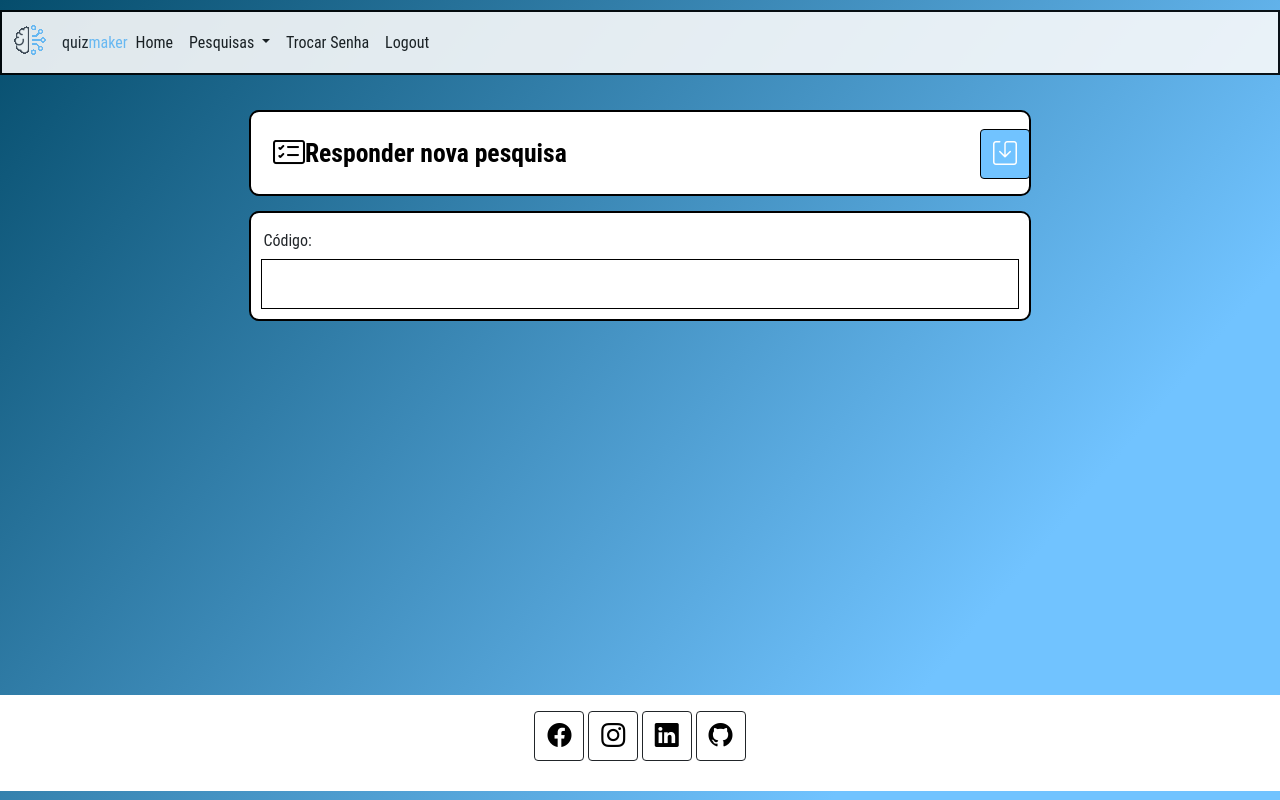
After one commit to Douglaxz/APIClimaTempo, a Flask app: page /responderOutraPergunta in a window 1280 px wide. The commit adds this page. Run offline with Flask 2, Linux system fonts and the light colour scheme; the visitor is signed in with stand-in values (Sample User, id 1); parts of the project's set-up code (start-up, migrations or seed data) failed here and were passed over; some libraries are stand-ins or nearby versions.

Commit message:
tela de entrada para responder pesquisa com código

```diff
--- a/helpers.py
+++ b/helpers.py
@@ -211,3 +211,12 @@ class FormularioResponderPesquisa(FlaskForm):
     pergunta = StringField('Nome:', [validators.DataRequired(), validators.Length(min=1, max=50)], render_kw={'readonly': True})
     opcoes = RadioField('Respostas', [validators.DataRequired()], choices=[])
     salvar = SubmitField('Salvar')
+
+#---------------------------------------------------------------------------------------------------------------------------------
+#FORMUÁRIO: respondendo a pesquisa
+#TIPO: edição
+#TABELA: tb_?????
+#---------------------------------------------------------------------------------------------------------------------------------
+class FormularioResponderOutraPesquisa(FlaskForm):
+    codigo = StringField('Código:', [validators.DataRequired(), validators.Length(min=1, max=50)])
+    salvar = SubmitField('Salvar')
--- /dev/null
+++ b/templates/responderOutraPesquisa.html
@@ -0,0 +1,22 @@
+{% extends "template.html"%}
+{% block conteudo %}
+<form method="post" action="{{ url_for('verificarCodigoPesquisa') }}" enctype="multipart/form-data" id="formulario">
+  <div class="box_cabecalho">
+    <div class="box_titulo_interno">
+      <i class="bi bi-card-checklist" style="font-size:2rem; color:black;" data-toggle="tooltip" data-placement="right" title="Trocar Senha"></i> {{ titulo }}
+    </div>
+    <div class="box_botoes">
+      <a class="btn btn_titulo" href="#" onclick="myFunction()"><i class="bi bi-save" style="font-size:1.5rem; color:white;"></i></a>
+    </div>
+  </div>
+  <div class="boxformulario">
+    <fieldset>
+      {{form.csrf_token()}}
+      <div class="form-group">
+        {{form.codigo.label(class="rotulo")}}
+        {{form.codigo(class="busca__input")}}
+      </div>
+    </fieldset>
+  </div>
+</form>
+{% endblock%}
--- a/templates/template.html
+++ b/templates/template.html
@@ -24,7 +24,7 @@
           <li class="nav-item">
             <a class="nav-link active" aria-current="page" href="/">Home</a>
           </li>
-
+          {% if(session['tipousuario_logado'] == 1)%}
           <li class="nav-item dropdown">
             <a class="nav-link active dropdown-toggle" href="#" id="navbarDropdownMenuLink" role="button" data-bs-toggle="dropdown" aria-expanded="false">
               Configurações
@@ -35,8 +35,15 @@
               <li><a class="dropdown-item" href="/tipostatus">Tipos de Status</a></li>
             </ul>
           </li>
-          <li class="nav-item">
-            <a class="nav-link active" href="/pesquisa">Pesquisa</a>
+          {% endif%}
+          <li class="nav-item dropdown">
+            <a class="nav-link active dropdown-toggle" href="#" id="navbarDropdownMenuLink" role="button" data-bs-toggle="dropdown" aria-expanded="false">
+              Pesquisas
+            </a>
+            <ul class="dropdown-menu" aria-labelledby="navbarDropdownMenuLink">
+              <li><a class="dropdown-item" href="/pesquisa">Minhas Pesquisas</a></li>
+              <li><a class="dropdown-item" href="/responderOutraPergunta">Entrar código</a></li>
+            </ul>
           </li>
           <li class="nav-item">
             <a class="nav-link active" href="/editarSenhaUsuario">Trocar Senha</a>
--- a/views.py
+++ b/views.py
@@ -27,7 +27,8 @@ from helpers import \
     FormularioRespostaEdicao,\
     FormularioRespostaVisualizar,\
     FormularioResponderPesquisa,\
-    FormularioResponderPesquisaInicio
+    FormularioResponderPesquisaInicio,\
+    FormularioResponderOutraPesquisa
 
 # ITENS POR PÁGINA
 from config import ROWS_PER_PAGE, CHAVE
@@ -952,16 +953,12 @@ def responderPergunta():
     #verificar se a pesquisa existe e pegar infomações de descrição da pesquisa
     pesquisa = tb_pesquisa.query.filter_by(cod_pesquisa=idpesquisa).first()
 
-
-
     #pegar códigos das peguntas e colocar em um vetor
     perguntas = tb_pergunta.query.filter_by(cod_pesquisa=idpesquisa).order_by(tb_pergunta.ordem_pergunta)
     for pergunta in perguntas:
         perguntasvetor.append(pergunta.cod_pergunta)
 
-
-    #return str(numeropergunta)
-        #verificar se houve resposta de alguma pergunta
+    #verificar se houve resposta de alguma pergunta
     if numeropergunta > 0:
         respostauser = tb_respostauser.query.order_by(tb_respostauser.cod_respostauser)\
             .filter(tb_respostauser.cod_user == session['coduser_logado'])\
@@ -973,18 +970,14 @@ def responderPergunta():
             cod_pergunta  = perguntasvetor[numeropergunta-1]
             cod_user = session['coduser_logado']
             cod_resposta = form.opcoes.data
-
             novoRespostaUser = tb_respostauser(cod_pesquisa=cod_pesquisa, cod_pergunta=cod_pergunta, cod_user=cod_user, cod_resposta=cod_resposta)
             db.session.add(novoRespostaUser)
             db.session.commit()
-
 
     if numeropergunta < len(perguntasvetor):
         dadospergunta = tb_pergunta.query.filter_by(cod_pergunta=perguntasvetor[numeropergunta]).first()
         form.pergunta.data = dadospergunta.desc_pergunta
         form.opcoes.choices = [(resposta.cod_resposta, resposta.desc_resposta) for resposta in tb_resposta.query.filter_by(cod_pergunta=dadospergunta.cod_pergunta).filter(tb_resposta.status_resposta == 0)]
-        #redirecionar para o usuário responder
-
         numeropergunta = numeropergunta + 1
         return render_template('respondendoPergunta.html',titulo=pesquisa.nome_pesquisa,form=form,idpesquisa=idpesquisa,numeropergunta=numeropergunta)
     else:
@@ -997,3 +990,39 @@ def responderPergunta():
             .filter(tb_respostauser.cod_pesquisa == idpesquisa)\
             .order_by(tb_pergunta.ordem_pergunta)
         return render_template('finalpesquisa.html',id=id, titulo="Resultado da Pesquisa", dados=verificacao)
+
+#---------------------------------------------------------------------------------------------------------------------------------
+#ROTA: responderOutraPergunta
+#FUNÇÃO: mostrar o formulário de entrar com o código de pesquisa de outro usuário
+#PODE ACESSAR: todos
+#---------------------------------------------------------------------------------------------------------------------------------
+@app.route('/responderOutraPergunta')
+def responderOutraPergunta():
+    if 'usuario_logado' not in session or session['usuario_logado'] == None:
+        flash('Sessão expirou, favor logar novamente','danger')
+        return redirect(url_for('login',proxima=url_for('responderOutraPergunta')))
+    form = FormularioResponderOutraPesquisa()
+    return render_template('responderOutraPesquisa.html', titulo='Responder nova pesquisa', form=form)
+
+#---------------------------------------------------------------------------------------------------------------------------------
+#ROTA: responderOutraPergunta
+#FUNÇÃO: mostrar o formulário de entrar com o código de pesquisa de outro usuário
+#PODE ACESSAR: todos
+#---------------------------------------------------------------------------------------------------------------------------------
+
+@app.route('/verificarCodigoPesquisa', methods=['POST','GET'])
+def verificarCodigoPesquisa():
+    if 'usuario_logado' not in session or session['usuario_logado'] == None:
+        flash('Sessão expirou, favor logar novamente','danger')
+        return redirect(url_for('login',proxima=url_for('verificarCodigoPesquisa')))
+    form = FormularioResponderOutraPesquisa()
+
+    if form.validate_on_submit():
+        codigo  = form.codigo.data
+        codigo = codigo.upper()
+        pesquisa = tb_pesquisa.query.filter_by(codext_pesquisa=codigo).first()
+        return redirect(url_for('responderPesquisa',idpesquisa=pesquisa.cod_pesquisa))
+    else:
+        flash('Favor verificar os campos!','danger')
+        form = FormularioResponderOutraPesquisa()
+        return render_template('responderOutraPesquisa.html', titulo='Responder nova pesquisa', form=form)
```
